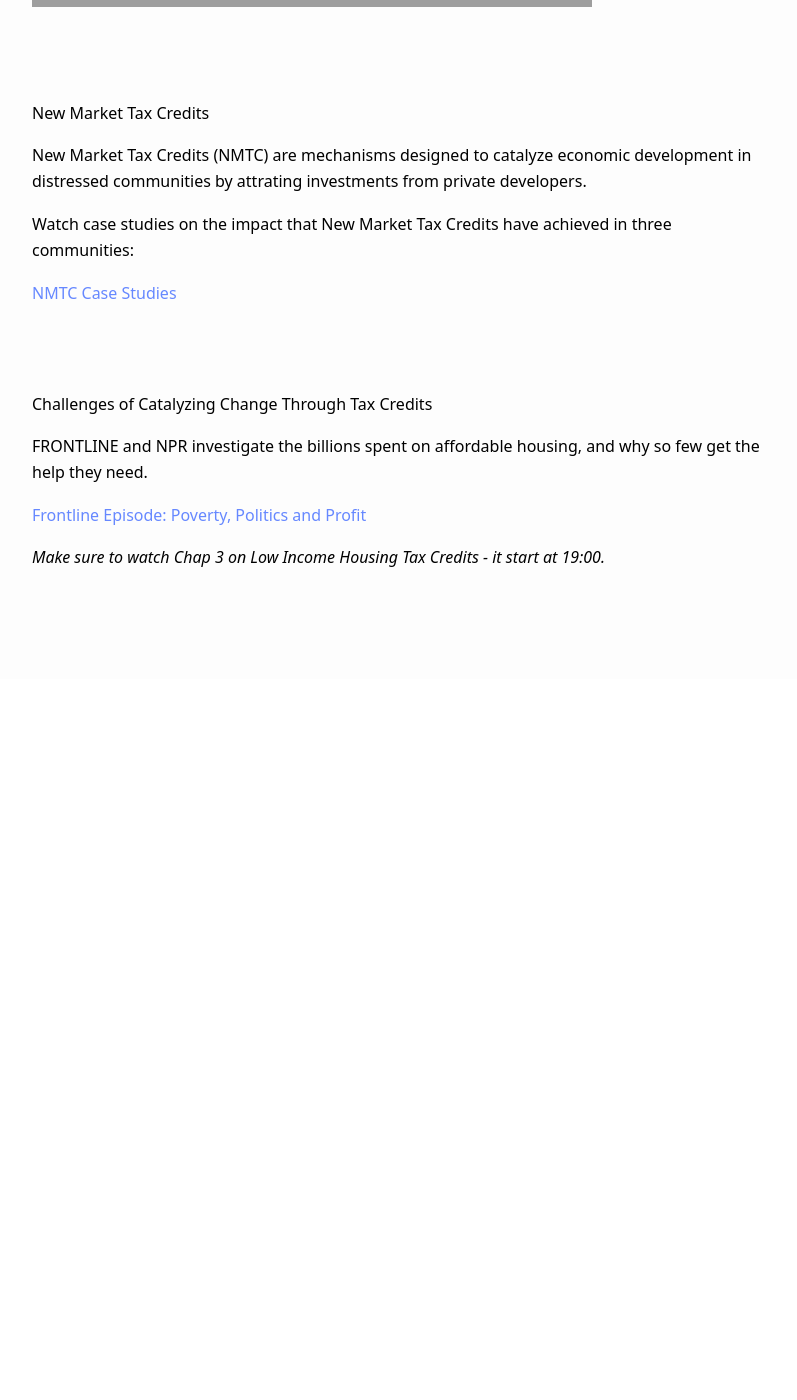
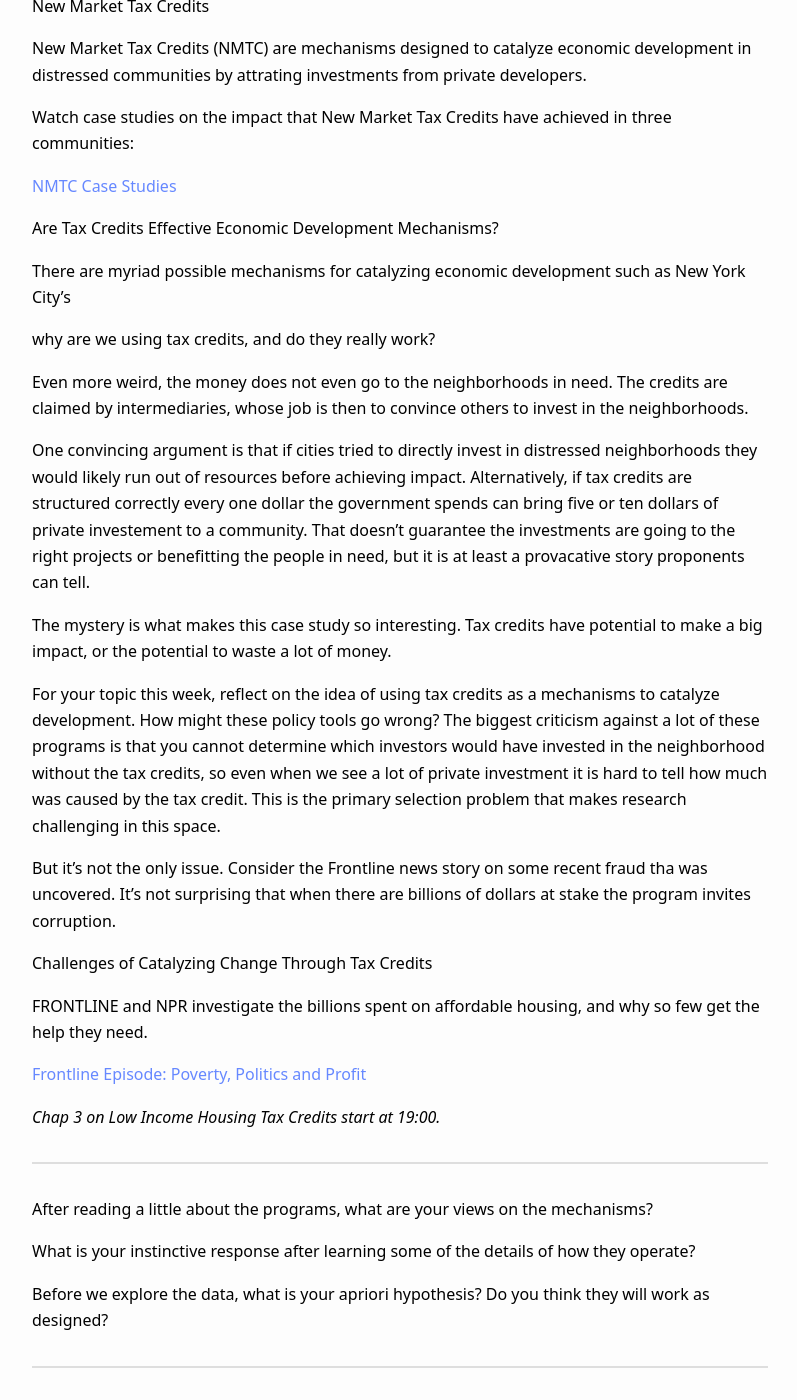
Before and after one commit to DS4PS/nhood-change-project, a Jekyll site: the page built from fed-programs.md, in a window 1280 px wide and 1400 px high, scrolled down 1178 px. Shown: the whole window, without its empty margins (240-1037 px from the left). Built offline with Jekyll 4.4.1, drawn with Linux system fonts in a browser that asks for light colours; before the commit the page ends 1857 px from its top, so only the background shows below that; some of the changed text lies outside the part shown; grey boxes are pictures that could not be loaded.

Commit message:
Update fed-programs.md

```diff
--- a/fed-programs.md
+++ b/fed-programs.md
@@ -1,23 +1,21 @@
 ---
 layout: page
-title: Federal Programs
+title: Neighborhood Revitalization Programs
 ---
 
-# A Data-Driven Project Examining Neighborhood Change
 
-## Federal Programs
 
-<br>
-<br>
+## The Intervention
+
+We are interested in understanding the impact of programs that target distressed communities in order to catalyze economic development and community change.
+
+This project leverages open data from two large federal programs as the "treatment" in the study:
 
 **Low Income Housing Tax Credits**
 
 Low Income Housing Tax Credits (LIHTC) are one of the primary policy instruments used to incentivize the construction of new affordable housing units in the United States. Learn about LIHTC:
 
 <iframe width="560" height="315" src="https://www.youtube.com/embed/DdUcOFRdyTQ" frameborder="0" allow="accelerometer; autoplay; encrypted-media; gyroscope; picture-in-picture" allowfullscreen></iframe>
-
-<br>
-<br>
 
 **New Market Tax Credits**
 
@@ -27,8 +25,21 @@
 
 [NMTC Case Studies](https://www.cohnreznick.com/nmtc-map)
 
-<br>
-<br>
+**Are Tax Credits Effective Economic Development Mechanisms?**
+
+There are myriad possible mechanisms for catalyzing economic development such as New York City's
+
+why are we using tax credits, and do they really work?
+
+Even more weird, the money does not even go to the neighborhoods in need. The credits are claimed by intermediaries, whose job is then to convince others to invest in the neighborhoods.
+
+One convincing argument is that if cities tried to directly invest in distressed neighborhoods they would likely run out of resources before achieving impact. Alternatively, if tax credits are structured correctly every one dollar the government spends can bring five or ten dollars of private investement to a community. That doesn’t guarantee the investments are going to the right projects or benefitting the people in need, but it is at least a provacative story proponents can tell.
+
+The mystery is what makes this case study so interesting. Tax credits have potential to make a big impact, or the potential to waste a lot of money.
+
+For your topic this week, reflect on the idea of using tax credits as a mechanisms to catalyze development. How might these policy tools go wrong? The biggest criticism against a lot of these programs is that you cannot determine which investors would have invested in the neighborhood without the tax credits, so even when we see a lot of private investment it is hard to tell how much was caused by the tax credit. This is the primary selection problem that makes research challenging in this space.
+
+But it’s not the only issue. Consider the Frontline news story on some recent fraud tha was uncovered. It’s not surprising that when there are billions of dollars at stake the program invites corruption.
 
 **Challenges of Catalyzing Change Through Tax Credits**
 
@@ -36,7 +47,27 @@
 
 [Frontline Episode: Poverty, Politics and Profit](https://www.pbs.org/wgbh/frontline/film/poverty-politics-and-profit/)
 
-*Make sure to watch Chap 3 on Low Income Housing Tax Credits - it start at 19:00.*
+*Chap 3 on Low Income Housing Tax Credits start at 19:00.*
+
+
+-------
+
+After reading a little about the programs, what are your views on the mechanisms?
+
+What is your instinctive response after learning some of the details of how they operate?
+
+Before we explore the data, what is your apriori hypothesis? Do you think they will work as designed?
+
+---------
+
+
+**Neighborhood Revitalization Background Reading:**
+
+1. Schill, Ellen, Schwartz, & Voicu (2002): [Revitalizing inner‐city neighborhoods: New York City's ten‐year plan](https://ds4ps.org/cpp-528-fall-2020/articles/revitalization/Revitalizing_Inner_City_Neighborhoods.pdf)
+1.  What Works Collaborative (2012): [Building Successful Neighborhoods](https://ds4ps.org/cpp-528-fall-2020/articles/revitalization/building-successful-neighborhoods.pdf)
+1.  Lincoln Institute (2008): [People or Place? Revisiting the Who Versus the Where of Urban Development](https://ds4ps.org/cpp-528-fall-2020/articles/revitalization/people-or-place-revisiting-the-debate.pdf)
+1.  Burnette (2017): [Predicting Gentrification](https://ds4ps.org/cpp-528-fall-2020/articles/revitalization/predicting-revitalization.pdf)
+
 
 <br>
 <br>
```
